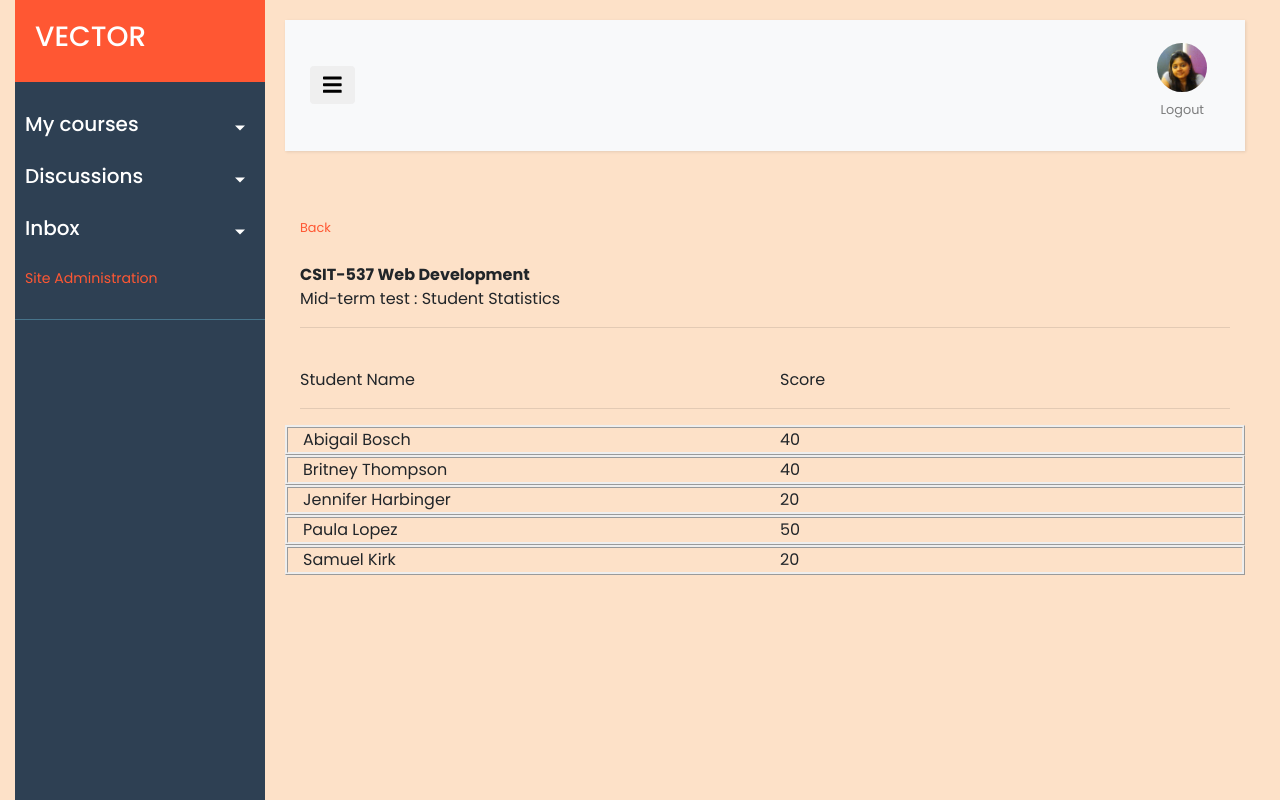
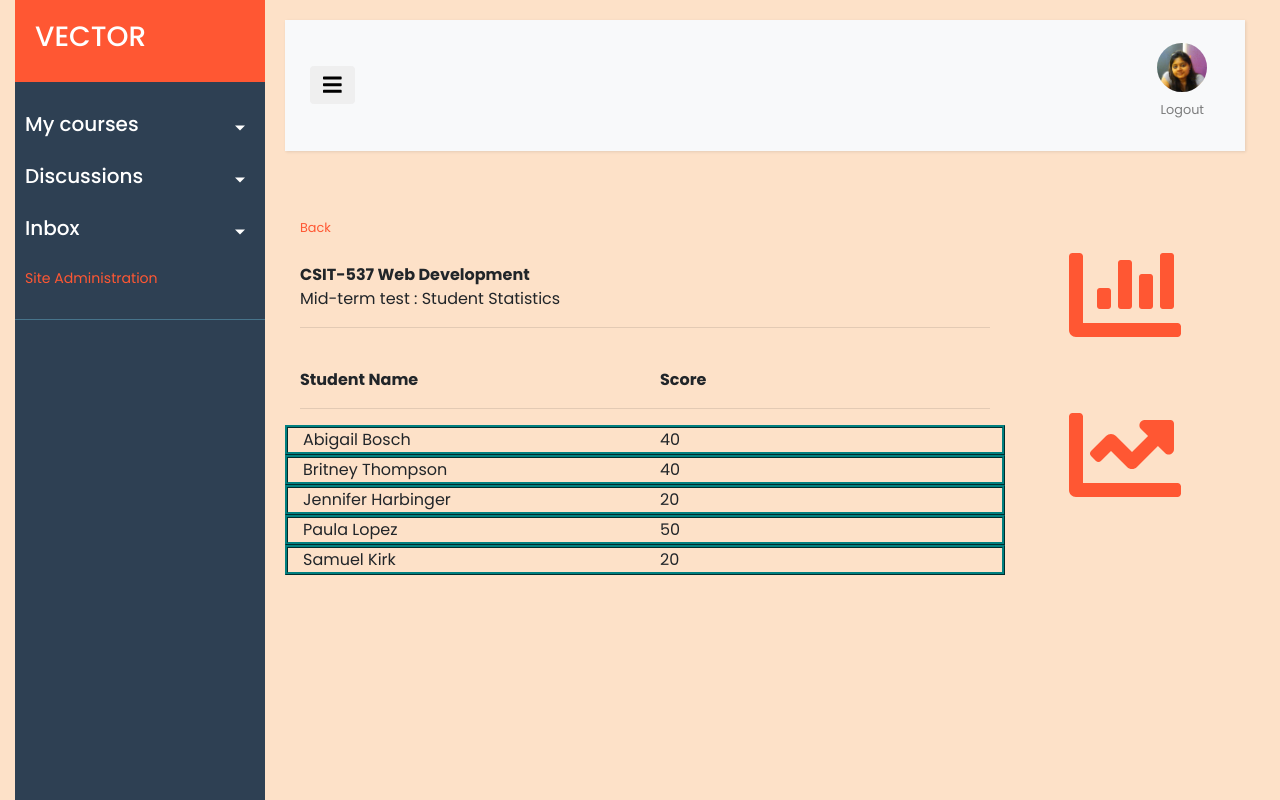
Before and after one commit to pallavitilloo/Vector-e-learning-system, a Django app: page /studentstats/58 in a window 1280 px wide. Run offline with Django 3.2, Linux system fonts and the light colour scheme; a user stored in the database is signed in; data comes from the database, SQL or seed files in the repository; both versions use the stored data as it was after the commit; some libraries are stand-ins or nearby versions.

```diff
--- a/ELearn/templates/ELearn/post_comment.html
+++ b/ELearn/templates/ELearn/post_comment.html
@@ -41,6 +41,7 @@ Post comment
                 {{ entry.content }}
             </div>
         </div>
+        <br/>
         {% endfor %}
         <div class="row">
             <div class="col">
--- a/ELearn/templates/ELearn/student_stats.html
+++ b/ELearn/templates/ELearn/student_stats.html
@@ -5,8 +5,9 @@ Student Statistics
 {% block content %}
 {% load static %}
 
-
 <div class="container">
+    <div class="row">
+        <div class="col-9">
             <div class="row">
                 <div class="col">
                     <small><a class="orange-link" href="{% url 'assessmenthome' module_id=assessment.module %}">Back</a></small>
@@ -37,15 +38,15 @@ Student Statistics
                 <br/>
                 <div class="row">
                     <div class="col-6">
-                Student Name
+                        <strong>Student Name</strong>
                     </div>
                     <div class="col-6">
-                Score
+                        <strong>Score</strong>
                     </div>
                 </div>
                 <hr/>
                 {% for entry in student_scores %}
-        <div class="row" style="border-style:ridge">
+                <div class="row" style="border-style:ridge; border-color: teal;">
                     <div class="col-6" style="border: brown;">
                         <a href="#">{{ entry.attempt_user__first_name }} {{ entry.attempt_user__last_name }}</a>
                     </div>
@@ -56,4 +57,28 @@ Student Statistics
                 {% endfor %}
             {% endif %}
         </div>
+        <div class="col-3">
+            <div class="row">
+                <div class="col">
+                    &nbsp;
+                </div>
+            </div>
+            <div class="row">
+                <div class="col text-center">
+                    <i class="fas fa-chart-bar fa-7x orange"></i>
+                </div>
+            </div>
+            <br/>
+            <br/>
+            <div class="row">
+                <div class="col text-center">
+                    <i class="fas fa-chart-line fa-7x orange"></i>
+                </div>
+            </div>
+        </div>
+    </div>
+
+
+</div>
+
 {% endblock %}
```
Also changed, not shown: db.sqlite3, 3 other files. Lines whose indentation alone changed are shown as unchanged.
